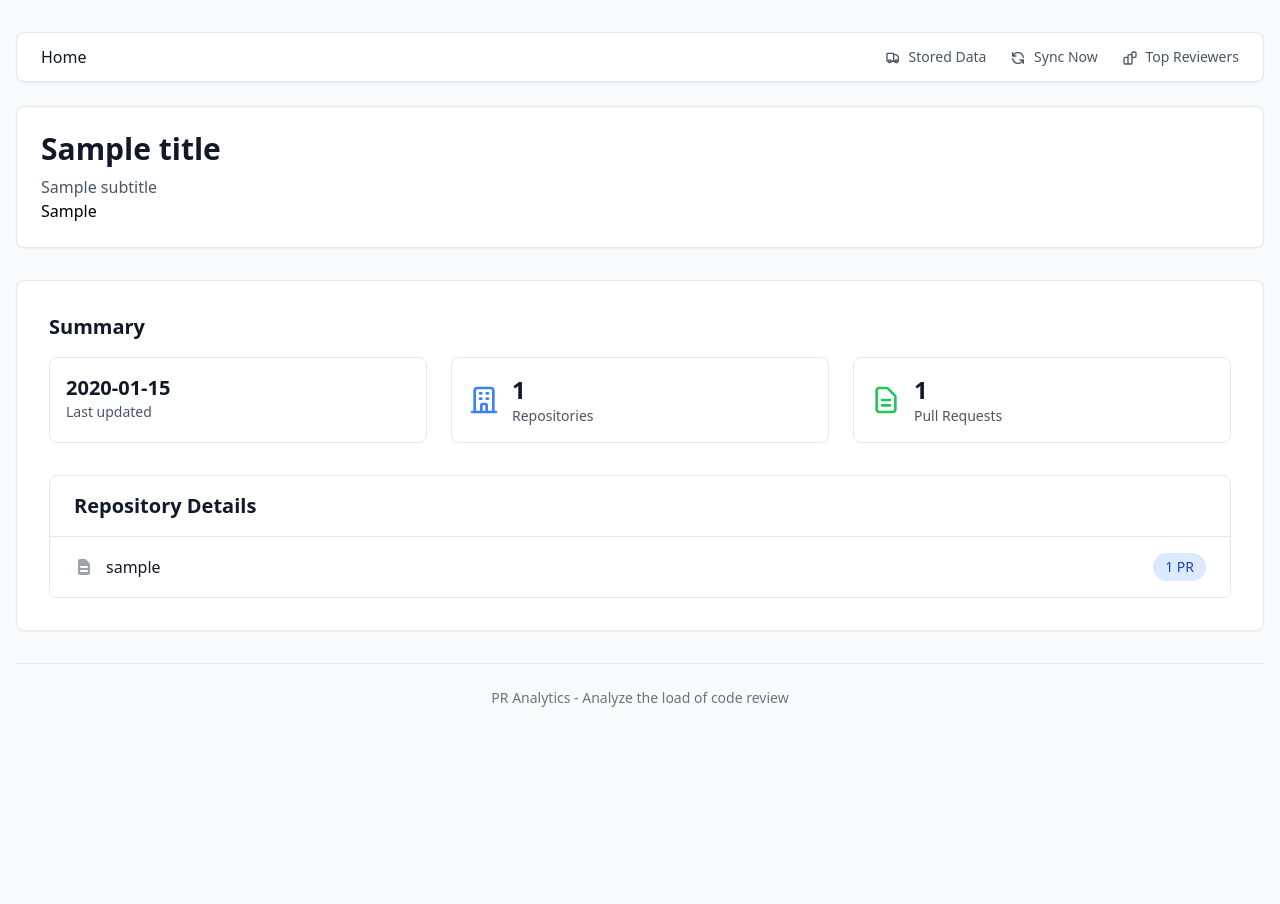
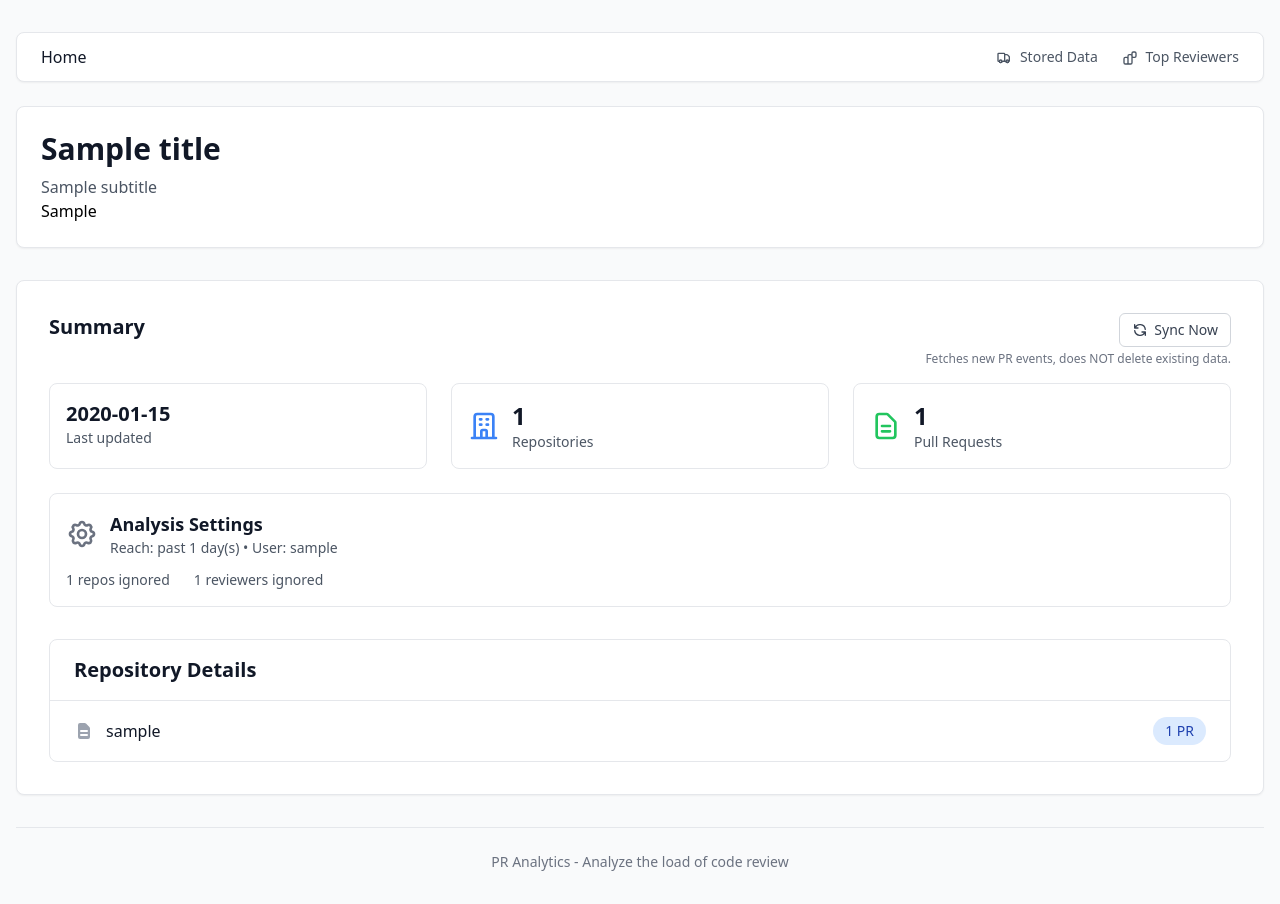
Before and after one commit to inesp/prsload, a Flask app: template prsload/templates/data_fetcher.html in a window 1280 px wide. Before the commit the page ends 707 px from the top, so only its background shows below. Run offline with Flask 3, Linux system fonts and the light colour scheme; the template is opened without the code that fills it: most values are stand-ins (such as "Sample title", 1, 10 or a date in 2020); some libraries are stand-ins or nearby versions.

Commit message:
Make data overview better

```diff
--- a/prsload/routes/data_fetcher.py
+++ b/prsload/routes/data_fetcher.py
@@ -20,6 +20,7 @@ data_fetcher_bp = Blueprint("data_fetcher", __name__)
 def db_view():
     logger.info("Viewing PR analytics from DuckDB")
     stats: PRStats = duckdb_client.get_pr_stats()
+    settings = get_settings()
     return render_template(
         "data_fetcher.html",
         title="DB data",
@@ -27,6 +28,7 @@ def db_view():
         "It's stored in prs_analytics.duckdb.",
         data_from_db=True,
         stats=stats,
+        settings=settings,
     )
 
 
@@ -98,6 +100,7 @@ def sync_from_github():
         subtitle=f"Synced {synced_prs} PRs from GitHub to persistent DuckDB database.",
         blocklisted_repos=blocklisted_repos,
         stats=stats,
+        settings=settings,
     )
 
 
@@ -107,9 +110,11 @@ def recreate_db():
     logger.info("Resetting DuckDB tables")
     duckdb_client.recreate_tables()
     stats: PRStats = duckdb_client.get_pr_stats()
+    settings = get_settings()
     return render_template(
         "data_fetcher.html",
         title="Database Reset",
         subtitle="All DuckDB tables have been dropped and recreated. Database is now empty.",
         stats=stats,
+        settings=settings,
     )
--- a/prsload/templates/components/header.html
+++ b/prsload/templates/components/header.html
@@ -15,12 +15,6 @@
             <path stroke-linecap="round" stroke-linejoin="round" stroke-width="2" d="M13 16V6a1 1 0 00-1-1H4a1 1 0 00-1 1v10a1 1 0 001 1h1m8-1a1 1 0 01-1 1H9m4-1V8a1 1 0 011-1h2.586a1 1 0 01.707.293l2.414 2.414a1 1 0 01.293.707V16a1 1 0 01-1 1h-1m-6-1a1 1 0 001 1h1M5 17a2 2 0 104 0M15 17a2 2 0 104 0"></path>
           </svg>
           Stored Data
-        </a>
-        <a href="/sync_from_github" class="text-gray-600 hover:text-gray-900 text-sm">
-          <svg class="w-4 h-4 inline mr-1" fill="none" stroke="currentColor" viewBox="0 0 24 24">
-            <path stroke-linecap="round" stroke-linejoin="round" stroke-width="2" d="M4 4v5h.582m15.356 2A8.001 8.001 0 004.582 9m0 0H9m11 11v-5h-.581m0 0a8.003 8.003 0 01-15.357-2m15.357 2H15"></path>
-          </svg>
-          Sync Now
         </a>
         <a href="/top_reviewers" class="text-gray-600 hover:text-gray-900 text-sm">
           <svg class="w-4 h-4 inline mr-1" fill="none" stroke="currentColor" viewBox="0 0 24 24">
--- a/prsload/templates/data_fetcher.html
+++ b/prsload/templates/data_fetcher.html
@@ -5,7 +5,18 @@
 
   <!-- Summary -->
   <div class="mb-8">
-    <h2 class="text-xl font-semibold text-gray-900 mb-4">Summary</h2>
+    <div class="flex justify-between items-start mb-4">
+      <h2 class="text-xl font-semibold text-gray-900">Summary</h2>
+      <div class="text-right">
+        <a href="/sync_from_github" class="inline-flex items-center px-3 py-1.5 border border-gray-300 rounded-md text-sm font-medium text-gray-700 bg-white hover:bg-gray-50 transition-colors">
+          <svg class="w-4 h-4 mr-1.5" fill="none" stroke="currentColor" viewBox="0 0 24 24">
+            <path stroke-linecap="round" stroke-linejoin="round" stroke-width="2" d="M4 4v5h.582m15.356 2A8.001 8.001 0 004.582 9m0 0H9m11 11v-5h-.581m0 0a8.003 8.003 0 01-15.357-2m15.357 2H15"></path>
+          </svg>
+          Sync Now
+        </a>
+        <p class="text-xs text-gray-500 mt-1">Fetches new PR events, does NOT delete existing data.</p>
+      </div>
+    </div>
     <div class="grid grid-cols-1 md:grid-cols-3 gap-6">
 
       <div class="bg-white rounded-lg p-4 border border-gray-200">
@@ -42,6 +53,31 @@
       </div>
 
     </div>
+
+    <div class="grid grid-cols-1 md:grid-cols-1 gap-6 mt-6">
+      <div class="bg-white rounded-lg p-4 border border-gray-200">
+        <div class="flex items-center">
+          <svg class="w-8 h-8 text-gray-500 mr-3" fill="none" stroke="currentColor" viewBox="0 0 24 24">
+            <path stroke-linecap="round" stroke-linejoin="round" stroke-width="2" d="M10.325 4.317c.426-1.756 2.924-1.756 3.35 0a1.724 1.724 0 002.573 1.066c1.543-.94 3.31.826 2.37 2.37a1.724 1.724 0 001.065 2.572c1.756.426 1.756 2.924 0 3.35a1.724 1.724 0 00-1.066 2.573c.94 1.543-.826 3.31-2.37 2.37a1.724 1.724 0 00-2.572 1.065c-.426 1.756-2.924 1.756-3.35 0a1.724 1.724 0 00-2.573-1.066c-1.543.94-3.31-.826-2.37-2.37a1.724 1.724 0 00-1.065-2.572c-1.756-.426-1.756-2.924 0-3.35a1.724 1.724 0 001.066-2.573c-.94-1.543.826-3.31 2.37-2.37.996.608 2.296.07 2.572-1.065z"></path>
+            <path stroke-linecap="round" stroke-linejoin="round" stroke-width="2" d="M15 12a3 3 0 11-6 0 3 3 0 016 0z"></path>
+          </svg>
+          <div>
+            <p class="text-lg font-semibold text-gray-900">Analysis Settings</p>
+            <p class="text-sm text-gray-600">Reach: past {{ settings.NUM_OF_DAYS }} day(s) • User: {{ settings.GH_LOGIN }}</p>
+          </div>
+        </div>
+        {% if settings and (settings.BLOCKLISTED_REPOS or settings.REVIEWERS_TO_IGNORE) %}
+        <div class="mt-3 text-sm text-gray-600 flex space-x-6">
+          {% if settings.BLOCKLISTED_REPOS %}
+          <div>{{ settings.BLOCKLISTED_REPOS|length }} repos ignored</div>
+          {% endif %}
+          {% if settings.REVIEWERS_TO_IGNORE %}
+          <div>{{ settings.REVIEWERS_TO_IGNORE|length }} reviewers ignored</div>
+          {% endif %}
+        </div>
+        {% endif %}
+      </div>
+    </div>
   </div>
 
   <!-- Repository Details -->
```
Also changed, not shown: README.md.
